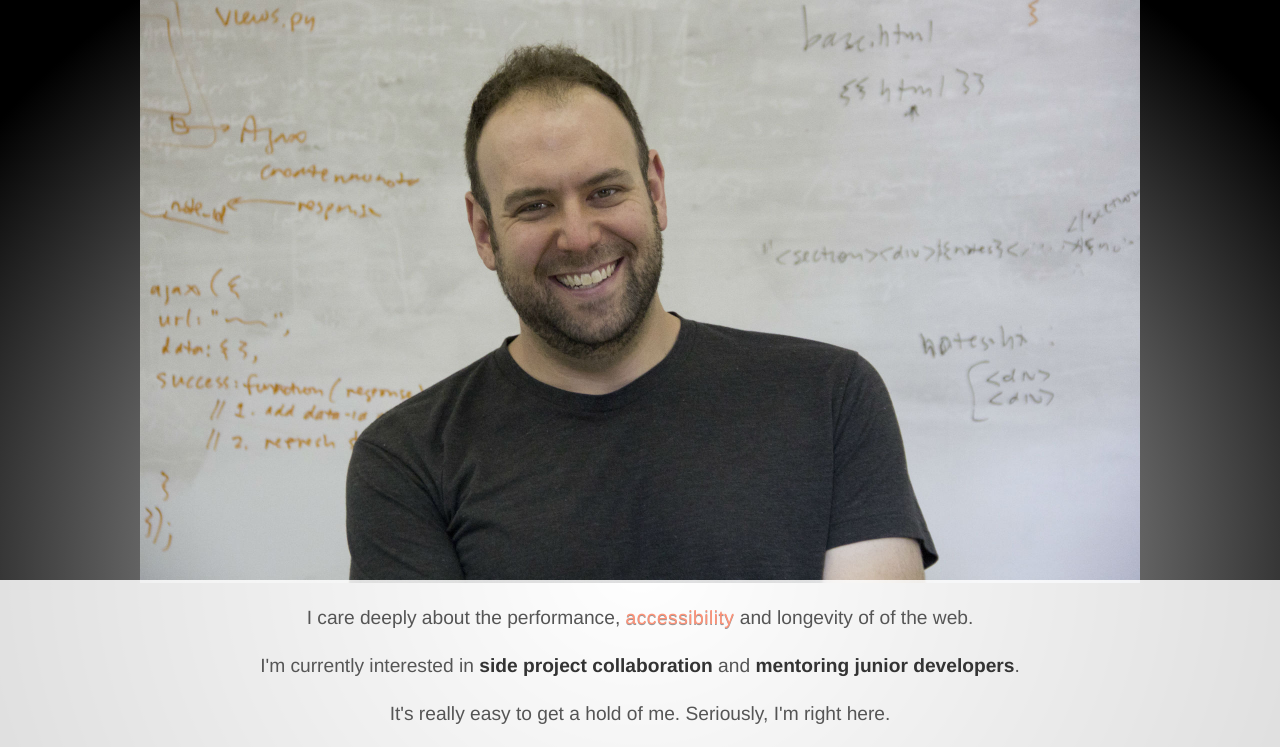
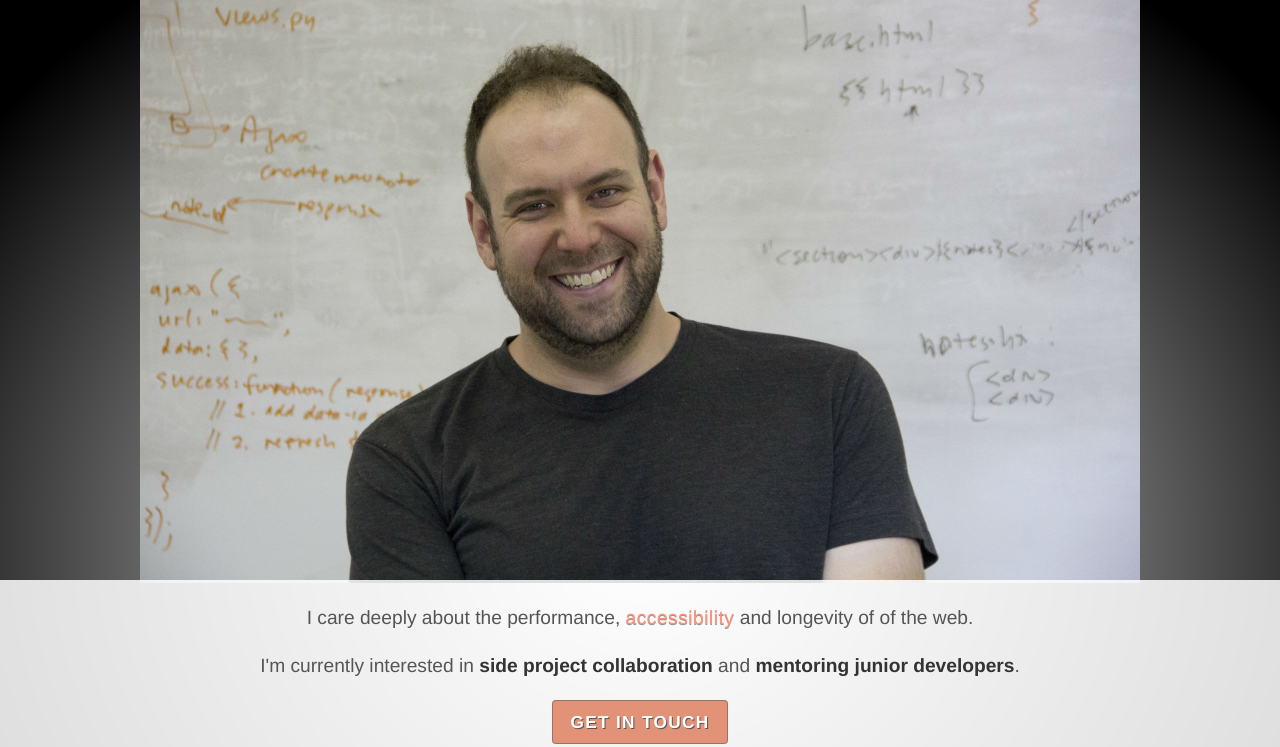
Before and after one commit to antibland/codes, a plain HTML site: page index.html in a window 1280 px wide. Shown: the top 747 px of the page. Drawn offline with Linux system fonts and the light colour scheme.

Commit message:
Copy change

```diff
--- a/index.html
+++ b/index.html
@@ -197,7 +197,6 @@
           <p>I care deeply about the performance, <a class="link" href="http://alistapart.com/article/accessibility-the-missing-ingredient">accessibility</a> and longevity of of the web.
           </p>
           <p>I'm currently interested in <strong>side project collaboration</strong> and <strong>mentoring junior developers</strong>.</p>
-          <p>It's really easy to get a hold of me. Seriously, I'm right here.</p>
           <p><a href="#contact" class="button--serious">GET IN TOUCH</a></p>
         </div>
       </div>
```
